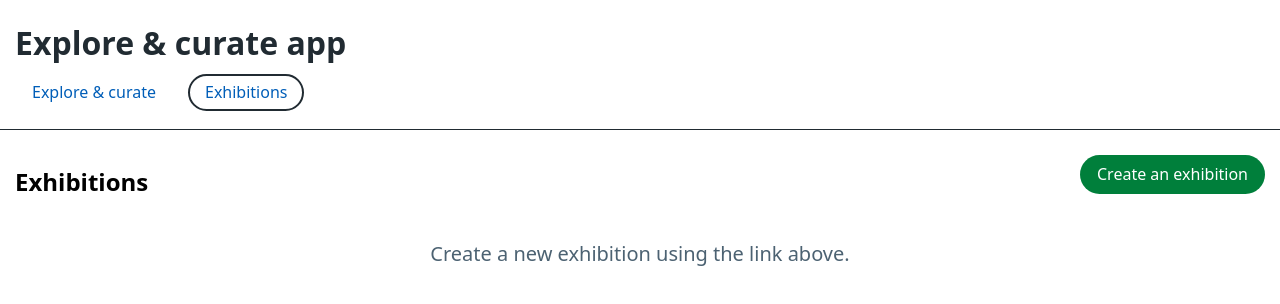
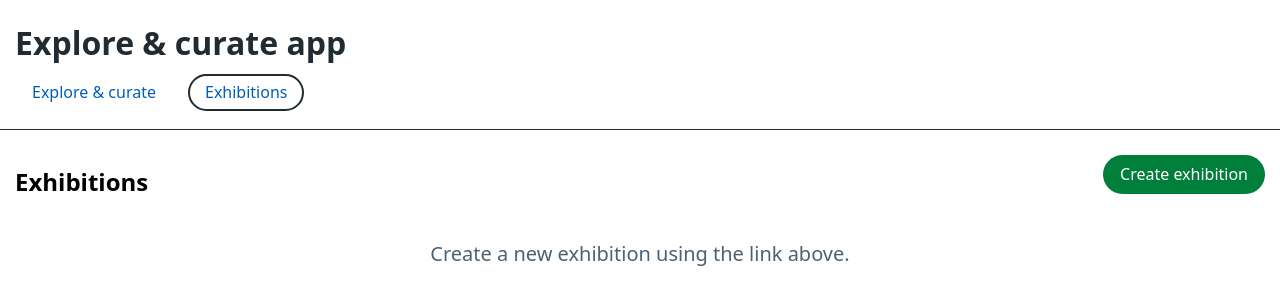
Before and after one commit to NatButler/Curatoroo, a React (Vite) app: page /exhibitions in a window 1280 px wide. Shown: the top 304 px of the page. Built offline with nearby package versions, Linux system fonts and the light colour scheme.

Commit message:
Adjust text

```diff
--- a/src/pages/Curate.jsx
+++ b/src/pages/Curate.jsx
@@ -26,7 +26,7 @@ function Curate() {
         <h2 className="mb-0 mt-0">Exhibitions</h2>
         <nav className="sub-nav">
           <Link to="/exhibitions/save-exhibition" className="create-exhibition">
-            Create an exhibition
+            Create exhibition
           </Link>
         </nav>
       </header>
```
